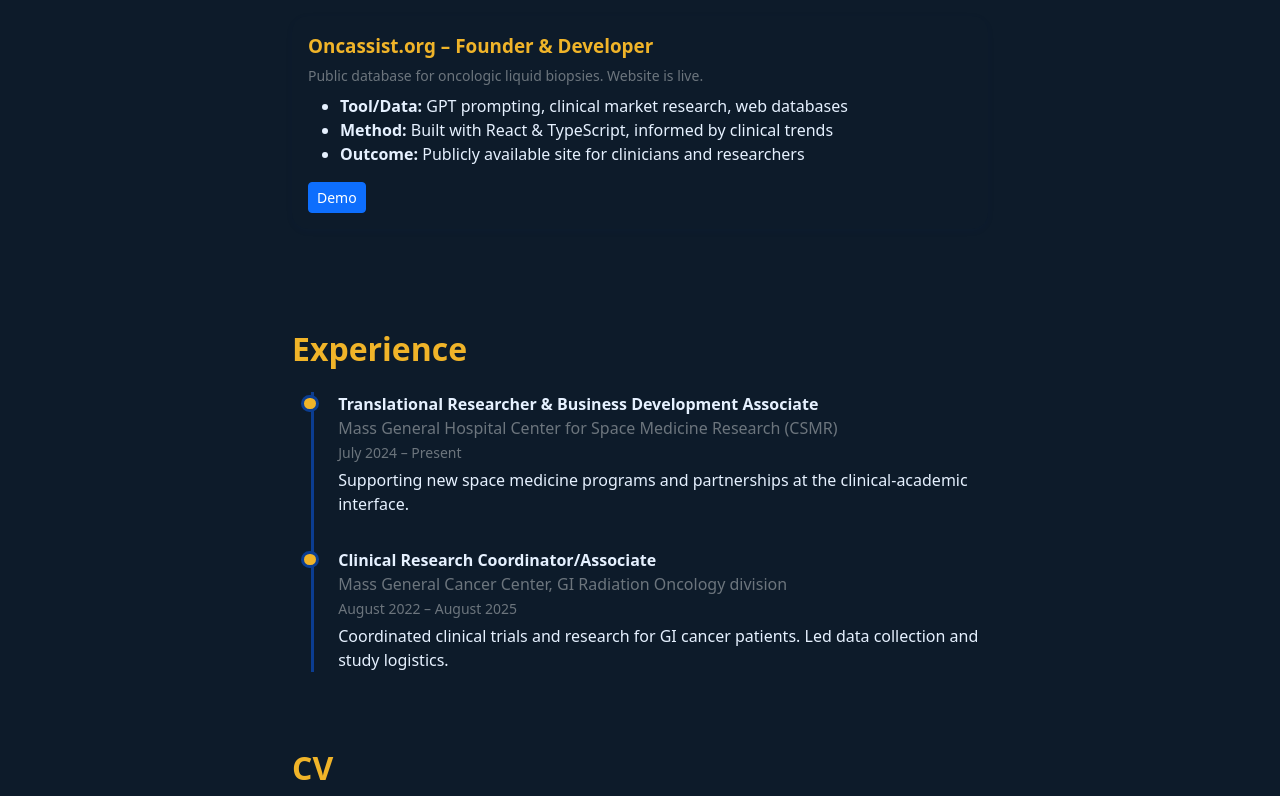
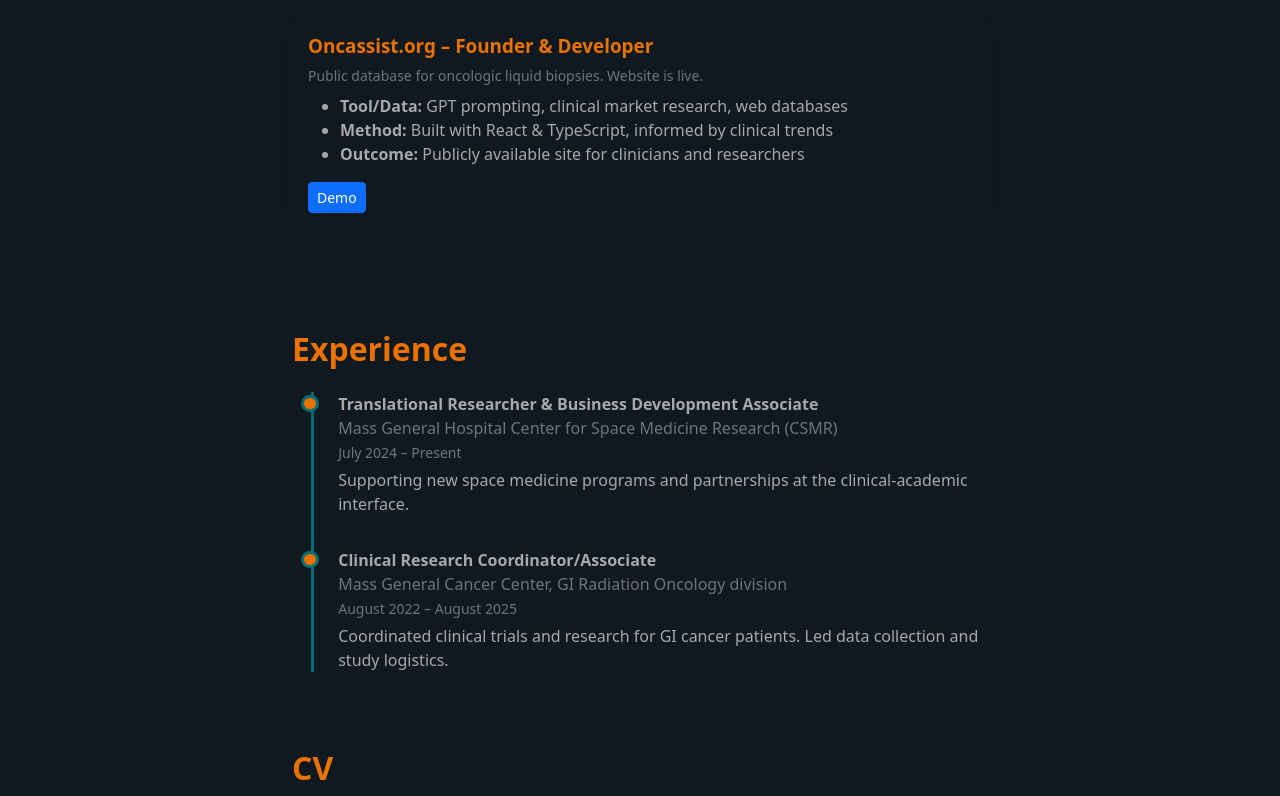
Before and after one commit to bmendel7/bmendel7.github.io, a plain HTML site: page index.html in a window 1280 px wide. Shown: the part 2004-2800 px from the top of the page. Drawn offline with nearby package versions, Linux system fonts and the light colour scheme; no server answers.

Commit message:
git commit

```diff
--- a/index.html
+++ b/index.html
@@ -34,34 +34,35 @@
   <link href="https://cdn.jsdelivr.net/npm/bootstrap-icons@1.11.3/font/bootstrap-icons.css" rel="stylesheet">
  <style>
   :root {
-      --isu-blue: #0b3d91;
-      --isu-gold: #f0b429;
-      --isu-ink:  #0d1b2a;
-      --isu-sky:  #e6f1ff;
-      --bs-primary: var(--isu-blue);
-      --bs-warning: var(--isu-gold);
-      --bs-dark: var(--isu-ink);
-      --bs-light: var(--isu-sky);
+    --sharks-teal: #006D75;
+    --sharks-black: #101820;
+    --sharks-orange: #EA7200;
+    --sharks-white: #FFFFFF;
+    --sharks-silver: #A7A8A9;
+    --bs-primary: var(--sharks-teal);
+    --bs-warning: var(--sharks-orange);
+    --bs-dark: var(--sharks-black);
+    --bs-light: var(--sharks-silver);
     --bs-body-font-family: system-ui, -apple-system, 'Segoe UI', Roboto, Arial, sans-serif;
   }
   [data-bs-theme="dark"] {
     --bs-body-bg: var(--bs-dark);
-      --bs-body-color: var(--isu-sky);
-      --bs-navbar-bg: var(--isu-blue);
-      --bs-card-bg: #13294b;
-      --bs-link-color: var(--isu-gold);
-      --bs-link-hover-color: #ffd66b;
-      --bs-btn-bg: var(--isu-blue);
-      --bs-btn-color: var(--isu-sky);
+    --bs-body-color: var(--sharks-silver);
+    --bs-navbar-bg: var(--sharks-black);
+    --bs-card-bg: #00363B;
+    --bs-link-color: var(--sharks-orange);
+    --bs-link-hover-color: #ffae5e;
+    --bs-btn-bg: var(--sharks-orange);
+    --bs-btn-color: var(--sharks-white);
   }
   [data-bs-theme="light"] {
-      --bs-body-bg: var(--isu-sky);
-      --bs-body-color: var(--isu-ink);
-      --bs-navbar-bg: var(--isu-blue);
+    --bs-body-bg: var(--sharks-silver);
+    --bs-body-color: var(--sharks-black);
+    --bs-navbar-bg: var(--sharks-teal);
     --bs-card-bg: #fff;
-      --bs-link-color: var(--isu-blue);
-      --bs-link-hover-color: #00306e;
-      --bs-btn-bg: var(--isu-blue);
+    --bs-link-color: var(--sharks-teal);
+    --bs-link-hover-color: #00363B;
+    --bs-btn-bg: var(--sharks-teal);
     --bs-btn-color: #fff;
   }
   html, body {
@@ -79,14 +80,14 @@
     background-color: var(--bs-navbar-bg) !important;
   }
   .nav-link, .navbar-brand {
-      color: var(--bs-light) !important;
+    color: var(--sharks-silver) !important;
   }
   .nav-link.active, .nav-link:focus, .nav-link:hover {
-      color: var(--isu-gold) !important;
+    color: var(--sharks-orange) !important;
   }
   .hero {
-      background: linear-gradient(120deg, var(--isu-blue) 60%, var(--isu-gold) 100%);
-      color: var(--isu-sky);
+    background: linear-gradient(120deg, var(--sharks-teal) 60%, var(--sharks-orange) 100%);
+    color: var(--sharks-white);
     padding: 3rem 0 2rem 0;
     text-align: center;
     position: relative;
@@ -96,7 +97,7 @@
     height: 120px;
     object-fit: cover;
     border-radius: 50%;
-      border: 4px solid var(--isu-gold);
+    border: 4px solid var(--sharks-orange);
     margin-bottom: 1rem;
     background: #fff;
   }
@@ -112,29 +113,29 @@
   .section-title {
     font-size: 2rem;
     font-weight: 700;
-      color: var(--isu-blue);
+    color: var(--sharks-teal);
     margin-bottom: 1.2rem;
   }
   [data-bs-theme="dark"] .section-title {
-      color: var(--isu-gold);
+    color: var(--sharks-orange);
   }
   .card {
     background: var(--bs-card-bg);
     margin-bottom: 1.5rem;
     border: none;
     border-radius: 1rem;
-      box-shadow: 0 2px 8px rgba(11,61,145,0.04);
+    box-shadow: 0 2px 8px rgba(0,109,117,0.10);
   }
   .project-title {
     font-size: 1.18rem;
     font-weight: 600;
-      color: var(--isu-blue);
+    color: var(--sharks-teal);
   }
   [data-bs-theme="dark"] .project-title {
-      color: var(--isu-gold);
+    color: var(--sharks-orange);
   }
   .timeline {
-      border-left: 3px solid var(--isu-blue);
+    border-left: 3px solid var(--sharks-teal);
     margin-left: 1.2rem;
     padding-left: 1.5rem;
     position: relative;
@@ -153,8 +154,8 @@
     width: 1.1rem;
     height: 1.1rem;
     border-radius: 50%;
-      background: var(--isu-gold);
-      border: 3px solid var(--isu-blue);
+    background: var(--sharks-orange);
+    border: 3px solid var(--sharks-teal);
     z-index: 1;
   }
   #edit-checklist ul {
@@ -166,29 +167,29 @@
     border-radius: 50%;
     padding: 0.6em 0.75em;
     font-size: 1.2em;
-      background: var(--isu-ink);
-      color: var(--isu-gold);
+    background: var(--sharks-black);
+    color: var(--sharks-orange);
     border: none;
     transition: background 0.2s;
   }
   .btn-theme-toggle:focus {
-      outline: 2px solid var(--isu-gold);
+    outline: 2px solid var(--sharks-orange);
     outline-offset: 2px;
   }
   .copy-feedback {
     font-size: 0.95em;
     margin-left: 0.6em;
-      color: var(--isu-blue);
+    color: var(--sharks-teal);
   }
   [data-bs-theme="dark"] .copy-feedback {
-      color: var(--isu-gold);
+    color: var(--sharks-orange);
   }
   .skip-link {
     position: absolute;
     left: -999px;
     top: 5px;
-      background: var(--isu-gold);
-      color: var(--isu-ink);
+    background: var(--sharks-orange);
+    color: var(--sharks-black);
     padding: 0.4em 1em;
     z-index: 1050;
     border-radius: 0.5em;
@@ -197,7 +198,7 @@
   }
   .skip-link:focus {
     left: 15px;
-      outline: 2px solid var(--isu-blue);
+    outline: 2px solid var(--sharks-teal);
   }
   @media (max-width: 575px) {
     .hero {
```
Lines whose indentation alone changed are shown as unchanged.
